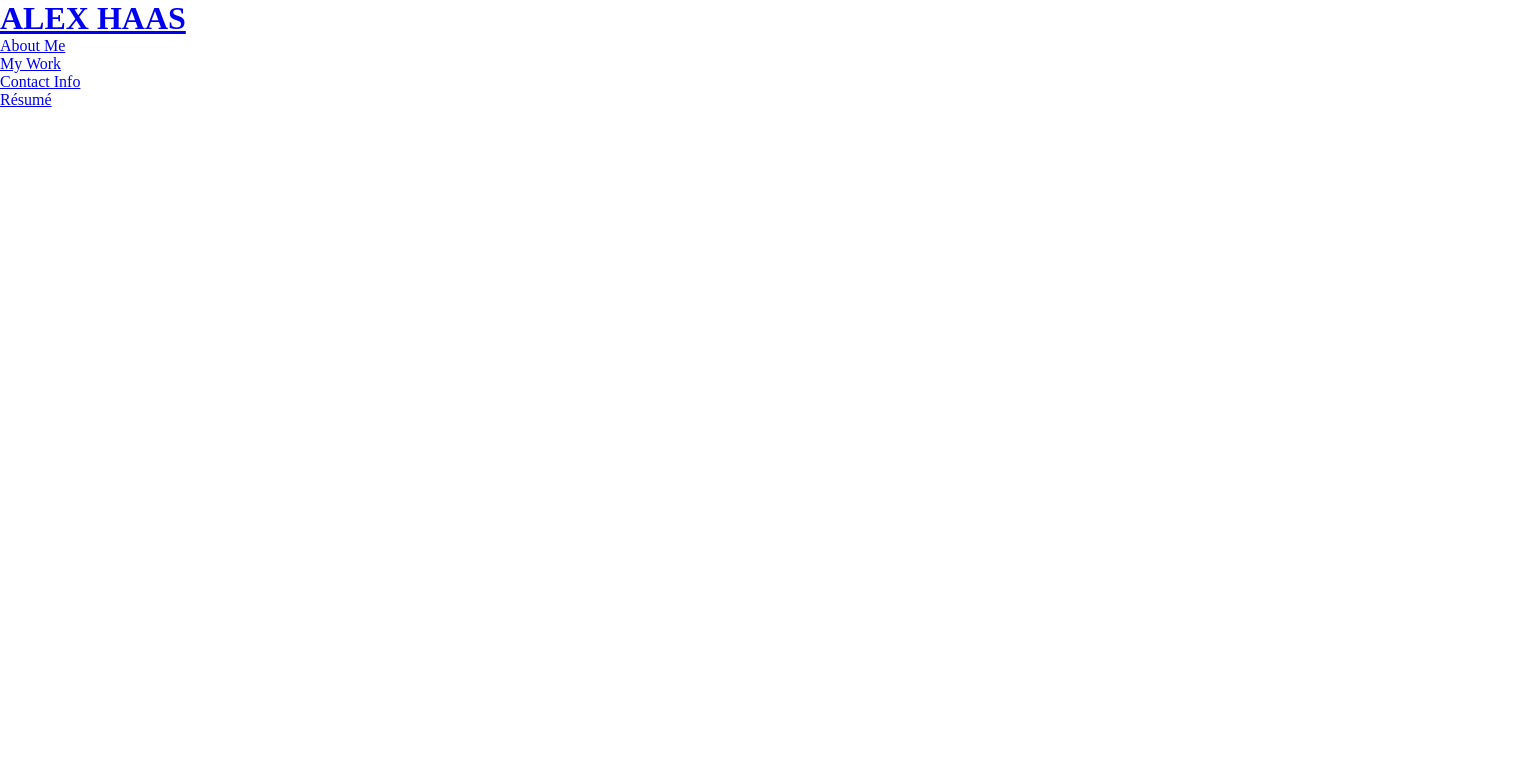
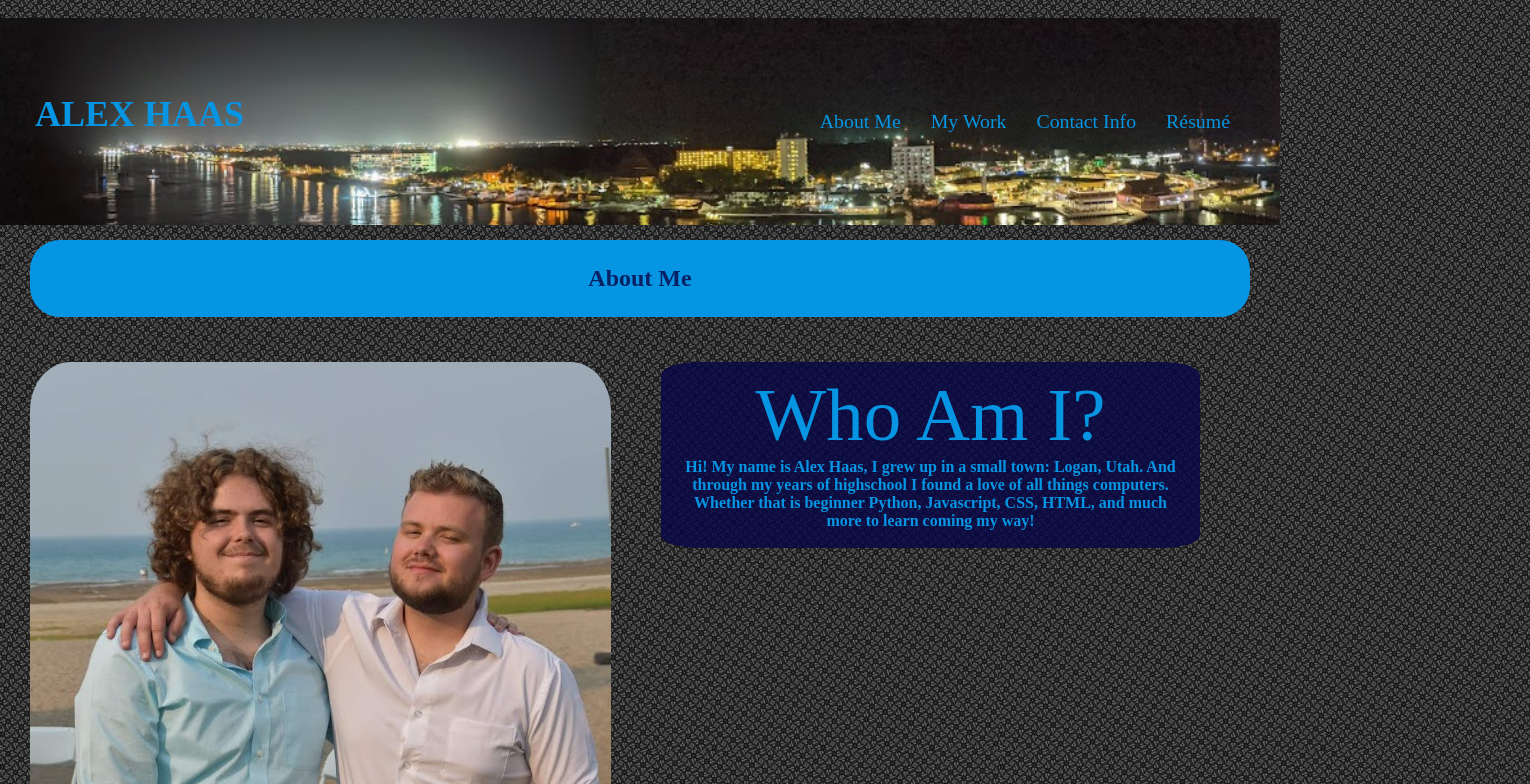
Before and after one commit to PopulationZero/portfolio, a plain HTML site: page index.html in a window 1280 px wide. Shown: the top 784 px of the page, 1530 px wide, since content can reach past the window. Drawn offline with Linux system fonts and the light colour scheme.

Commit message:
forgotten repositories, updated header, and about me.

```diff
--- a/assets/CSS/styles.css
+++ b/assets/CSS/styles.css
@@ -6,17 +6,125 @@
 }
 
 * {
-    box-sizing: border-box;
+    font-family: Times New Roman, Times, serif;
     margin: 0;
     padding: 0;
+    box-sizing: border-box;
+    /* outline: 1px red solid; */
 }
 
 body {
-    color: var(--quanternary--color);
-    font-family: Times New Roman, Times, serif;
+    background-image: url(/assets/Images/COLOURlovers.com-Grey_Background.jpg);
 }
 
-header resources {
-    padding: 20px 50px;
-    background-color: var(--primary-color);
+header {
+    padding: 75px 35px 75px 35px;
+    background-color: var(--tertiary-color);
+    display: flex;
+    justify-content: space-between;
+    flex-wrap: wrap;
+    background-image: url("/assets/Images/background-image-header.png");
+    background-repeat: no-repeat;
+    background-size: 100%;
+    z-index: 9999;
 }
+
+header h1 {
+    font-weight: bold;
+    margin: 0;
+    font-size: 36px;
+    color: var(--primary-color);
+}
+
+header a {
+    text-decoration: none;
+    color: var(--secondary-color);
+
+}
+
+header nav {
+    margin: 7px 0;
+}
+
+header nav ul {
+    display: flex;
+    flex-wrap: wrap;
+    justify-content: space-between;
+    align-items: center;
+    list-style: none;
+}
+
+header nav ul li a {
+    flex-wrap: wrap;
+    display: flex;
+    justify-content: space-between;
+    padding: 10px 15px;
+    font-weight: lighter;
+    font-size: 1.55vw;
+    color: var(--secondary-color);
+
+}
+
+header nav ul li a:hover {
+    background: var(--primary-color);
+    color: var(--secondary-color);
+    border-radius: 15px;
+    text-shadow: none;
+}
+
+.spacer {
+    display: flex;
+    justify-content: space-evenly;
+    flex-direction: column;
+    padding: 15px 30px;
+}
+
+.about-me h2 {
+    border-radius: 30px;
+    background-color: #0695e2;
+    padding: 25px 0px;
+    flex: 1;
+    background: var(--secondary-color);
+    color: var(--primary-color);
+    text-align: center;
+}
+
+.about-me-message {
+    border-radius: 7%;
+    background-color:var(--primary-color);
+    text-align: center;
+    margin: 15px 50px 700px;
+    padding: 10px 20px 0;
+    font-size: 75px;
+    color: var(--secondary-color);
+}
+
+.about-me-message p {
+    font-weight: 700;
+    font-size: medium;
+}
+.about-me-content img {
+    padding: 15px 0;
+    border-radius: 7%;
+}
+.about-me-content {
+    display: flex;
+    padding: 30px 0;
+}
+
+.my-work {
+    position: relative`;
+
+}
+
+.run-buddy {
+    width: 1500px;
+    height: auto;
+}
+.contact-info {
+
+}
+
+.résumé {
+
+}
--- a/index.html
+++ b/index.html
@@ -7,57 +7,64 @@
         <title>Portfolio - Alex Haas</title>
     </head>
 
-    <body>
+    <br>
 
         <header>
-            <h1>
+            <h1 class="name">
                 <a href="/">ALEX HAAS</a>
             </h1>
             <nav>
-                <ul>
+                <ul class="links">
                     <li>
-                        <a href="#About Me">About Me</a>
+                        <a href="#about me">About Me</a>
                     </li>
 
                     <li>
-                        <a href="#My Work">My Work</a>
+                        <a href="#my work">My Work</a>
                     </li>
 
                     <li>
-                        <a href="#Contact Info">Contact Info</a>
+                        <a href="#contact info">Contact Info</a>
                     </li>
 
                     <li>
-                        <a href="#Résumé">Résumé</a>
+                        <a href="#résumé">Résumé</a>
                     </li>
                 </ul>
             </nav>
         </header>
 
-        <section id="About Me">
+        <main class="spacer">
 
-            <div>
+        <section id="about me" class="about-me">
+
+        <div>
                 <h2>About Me</h2>
-            </div>
+            <article class="about-me-content">
+                <img src="/assets/Images/DSC_7152.JPG">
+                <div class="about-me-message"
 
-            <div>
-                <p>
-                    FILLER MESSAGE ---------------                     FILLER MESSAGE ---------------
-                    FILLER MESSAGE ---------------                     FILLER MESSAGE ---------------
-                    FILLER MESSAGE ---------------                     FILLER MESSAGE ---------------
-                    FILLER MESSAGE ---------------                     FILLER MESSAGE ---------------
-                    FILLER MESSAGE ---------------                     FILLER MESSAGE ---------------
-                    FILLER MESSAGE ---------------                     FILLER MESSAGE ---------------
-                    FILLER MESSAGE ---------------                     FILLER MESSAGE ---------------
-                    FILLER MESSAGE ---------------                     FILLER MESSAGE ---------------
-                </p>
-            </div>
+                    <h2>
+                        Who Am I?
+                    </h2>
 
+                    <p>
+                        Hi! My name is Alex Haas, I grew up in a small town: Logan, Utah. And through my years of highschool I found a love of all things computers. Whether that is beginner Python, Javascript, CSS, HTML, and much more to learn coming my way!
+                    </p>
+
+                </div>
+            </article>
+        </div>
         </section>
 
-        <section id="My Work"></section>
+        <section id="my work" class="my-work">
+            <article>
+                <img class="run-buddy" src="/assets/Images/Screenshot 2022-02-05 171031.jpg"
+            </article>
+        </section>
 
-        <footer id="Contact Info">
+        </main>
+        <footer id="contact info" class="contact-info">
 
             <h1>
                 Contact Me
@@ -88,7 +95,7 @@
             </nac>
         </footer>
 
-        <section id="Résumé"></section>
+        <section id="résumé" class="résumé"></section>
 
 
 
```
Also changed, not shown: assets/Images/COLOURlovers.com-Grey_Background.jpg (added), assets/Images/Screenshot 2022-02-05 171031.jpg (added), assets/Images/background-image-header.png (added), assets/Images/grey-website-background-illusionapparel2.jpg (added).
